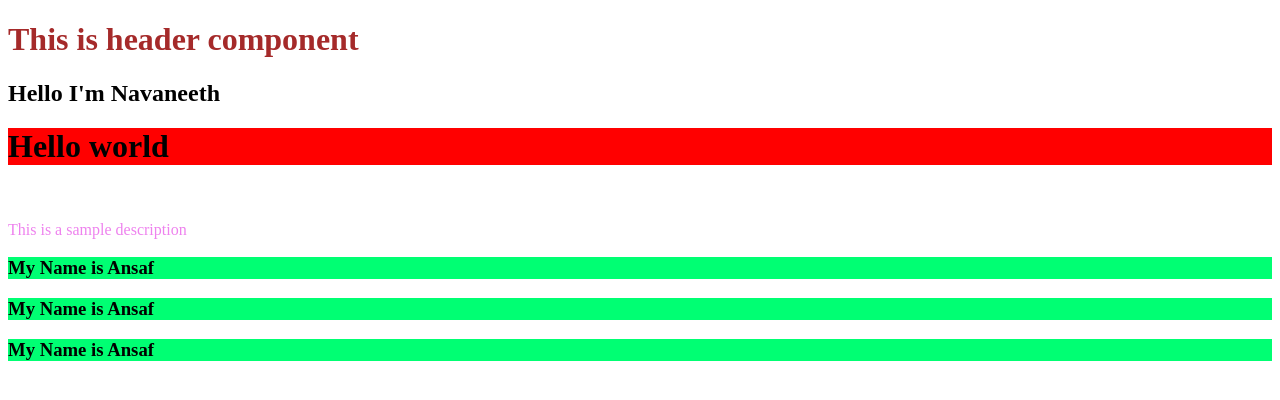
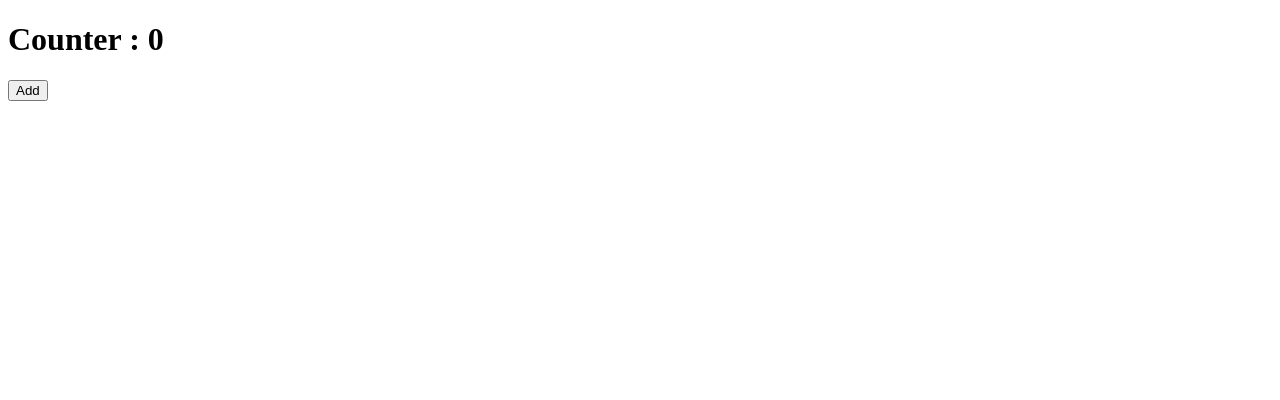
Before and after one commit to anchu56/React-Tutorial, a React (Create React App) app: page / in a window 1280 px wide. Shown: the top 400 px of the page. Built offline with nearby package versions, Linux system fonts and the light colour scheme.

Commit message:
Counter without updations in Ui, updates only in console

```diff
--- a/src/App.css
+++ /dev/null
@@ -1,6 +0,0 @@
-.textcolor{
-    background-color: rgb(0, 255, 115);
-}
-.headerstyle{
-    color: brown;
-}
--- a/src/App.js
+++ b/src/App.js
@@ -1,27 +1,14 @@
-import './App.css'
-import Header from './components/Header'
 function App() {
-  const data = 'description'
-  const x = 'Navaneeth'
+  let count = 0;
+  const addCount=()=>{
+  count = count+1
+  console.log(count);
+  }
   return (
-    <div>
-      <Header data = {x} />
-        <h1 style={{backgroundColor:'red'}} >Hello world</h1>
-        <br/>
-        <p style={{color:'violet'}} >This is a sample {data}</p>
-        <TestName/>
-        <TestName/>
-        <TestName/>
+    <div className="App" >
+      <h1>Counter : {count}</h1>
+      <button onClick={addCount}>Add</button>
     </div>
     );
 }
-
 export default App;
-
-
-
-function TestName() {
- return(
-  <h3 className='textcolor' >My Name is Ansaf</h3>
- )
-}
```
